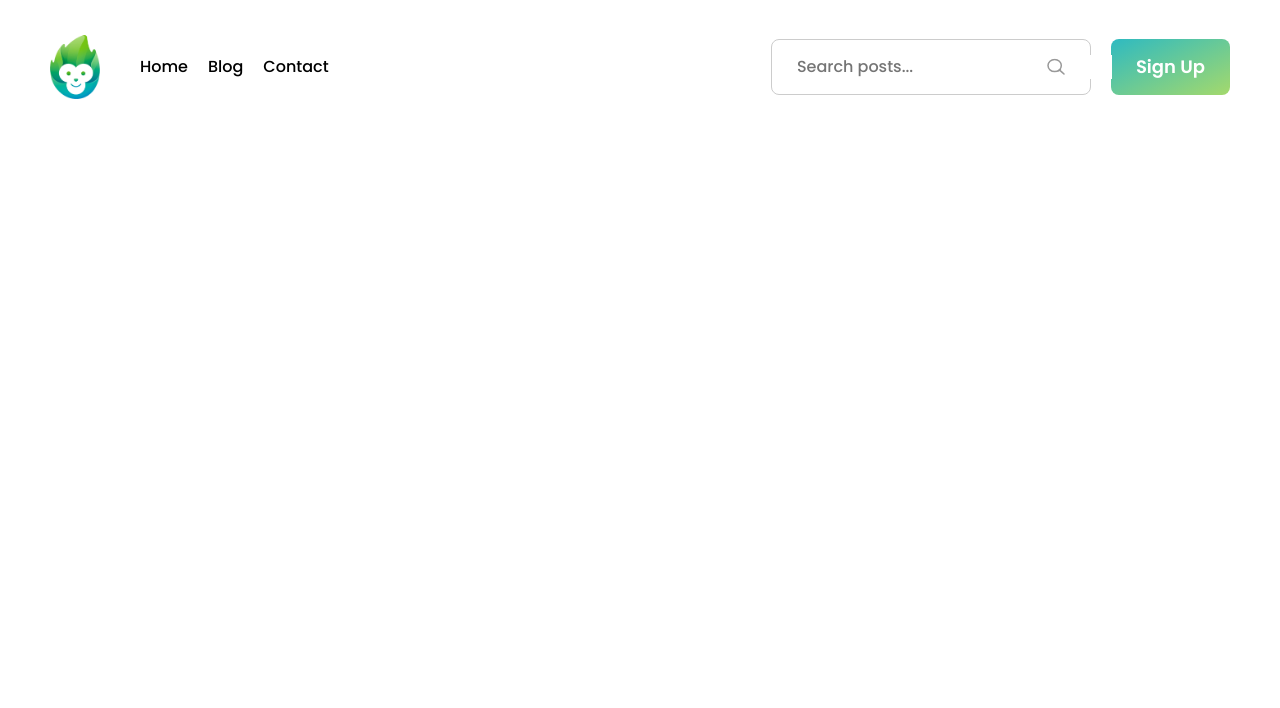
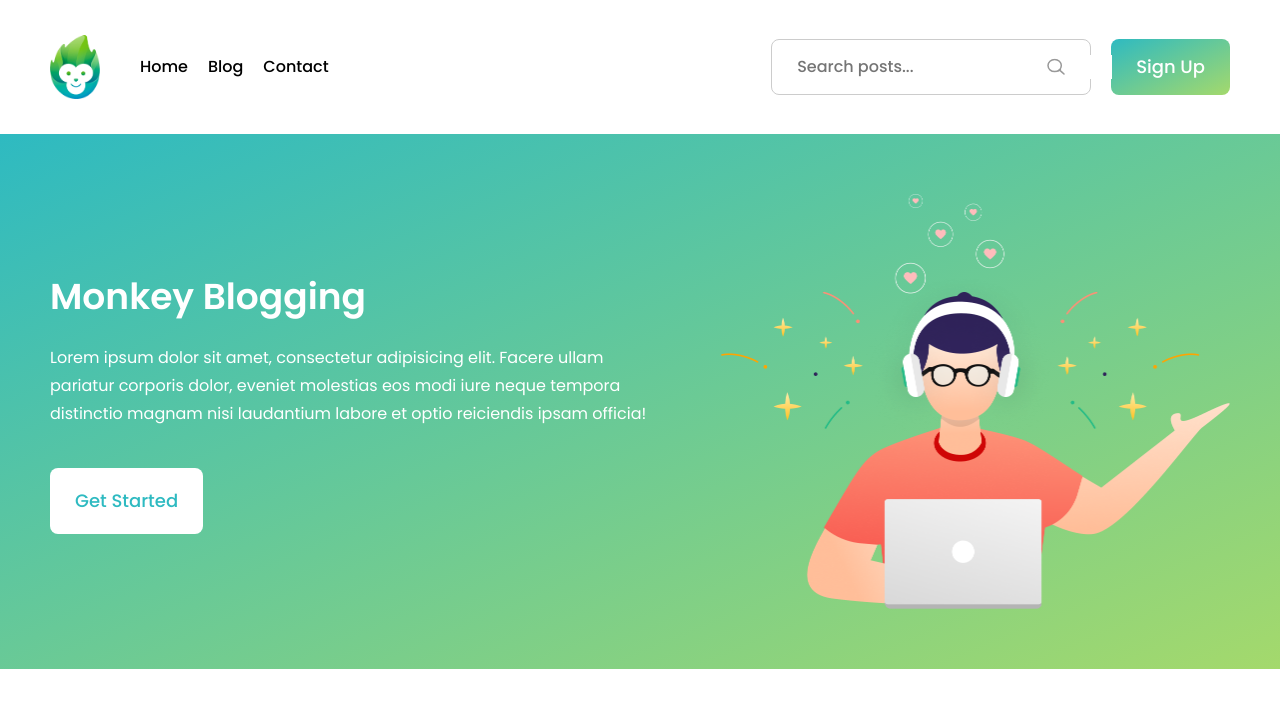
Before and after one commit to lilycuty/React-Monkey-Blogging, a React (Vite) app in the folder my-app/: page / in a window 1280 px wide. Shown: the top 708 px of the page. Built offline with nearby package versions, Linux system fonts and the light colour scheme; no server answers.

Commit message:
Update Code

```diff
--- a/my-app/src/components/button/Button.jsx
+++ b/my-app/src/components/button/Button.jsx
@@ -1,20 +1,32 @@
 import React from 'react';
-import styled from 'styled-components';
+import styled, { css } from 'styled-components';
 import { LoadingSpinner } from '../loading';
 import PropTypes from 'prop-types';
+import { NavLink } from 'react-router-dom';
 
 const ButtonStyles = styled.button`
 	cursor: pointer;
 	padding: 0 25px;
 	line-height: 1;
+
+	${(props) =>
+		props.kind === 'secondary' &&
+		css`
+			color: ${(props) => props.theme.primary};
+			background-color: white;
+		`};
+	${(props) =>
+		props.kind === 'primary' &&
+		css`
 			color: white;
 			background-image: linear-gradient(
 				to right bottom,
 				${(props) => props.theme.primary},
 				${(props) => props.theme.secondary}
 			);
+		`};
 	border-radius: 8px;
-	font-weight: 600;
+	font-weight: 500;
 	font-size: 18px;
 	height: ${(props) => props.height || '66px'};
 	display: flex;
@@ -36,22 +48,33 @@ const Button = ({
 	type = 'button',
 	onClick = () => {},
 	children,
+	kind = 'primary',
 	...props
 }) => {
-	const { isLoading } = props;
+	const { isLoading, to } = props;
 	const child = !!isLoading ? <LoadingSpinner></LoadingSpinner> : children;
 
+	if (to !== '' && typeof to === 'string') {
 		return (
-		<ButtonStyles type={type} onClick={onClick} {...props}>
+			<NavLink to={to}>
+				<ButtonStyles type={type} kind={kind} {...props}>
+					{child}
+				</ButtonStyles>
+			</NavLink>
+		);
+	}
+	return (
+		<ButtonStyles type={type} kind={kind} onClick={onClick} {...props}>
 			{child}
 		</ButtonStyles>
 	);
 };
 
 Button.propTypes = {
-	type: PropTypes.oneOf(['button', 'submit']).isRequired,
+	type: PropTypes.oneOf(['button', 'submit']),
 	isLoading: PropTypes.bool,
 	onClick: PropTypes.func,
 	children: PropTypes.node,
+	kind: PropTypes.oneOf(['primary', 'secondary']),
 };
 export default Button;
--- a/my-app/src/components/layout/Header.jsx
+++ b/my-app/src/components/layout/Header.jsx
@@ -2,6 +2,7 @@ import React from 'react';
 import styled from 'styled-components';
 import { Button } from '../button';
 import { NavLink } from 'react-router-dom';
+import { useAuth } from '../../contexts/auth-context';
 const meneLinks = [
 	{
 		url: '/',
@@ -43,6 +44,7 @@ const HeaderStyles = styled.div`
 		width: 100%;
 		max-width: 320px;
 		position: relative;
+		margin-right: 20px;
 	}
 	.search-input {
 		flex: 1;
@@ -54,12 +56,17 @@ const HeaderStyles = styled.div`
 		transform: translateY(-50%);
 		right: 25px;
 	}
-	.header-button {
-		margin-left: 20px;
-	}
 `;
 
+const getLastName = (name) => {
+	if (!name) return 'User';
+	const length = name.split(' ').length;
+	return name.split(' ')[length - 1];
+};
+
 const Header = () => {
+	const { userInfo } = useAuth();
+	console.log('Header ~ userInfo', userInfo);
 	return (
 		<HeaderStyles>
 			<div className="container">
@@ -113,9 +120,23 @@ const Header = () => {
 							</svg>
 						</span>
 					</div>
-					<Button type="button" height="56px" className="header-button">
-						Sign Up
-					</Button>
+					{!userInfo ? (
+						<Button
+							type="button"
+							height="56px"
+							className="header-button"
+							to="/sign-up"
+						>
+							Sign Up
+						</Button>
+					) : (
+						<div className="header-auth">
+							<span>Welcome back, </span>
+							<strong className="text-primary">
+								{getLastName(userInfo?.displayName)}
+							</strong>
+						</div>
+					)}
 				</div>
 			</div>
 		</HeaderStyles>
--- /dev/null
+++ b/my-app/src/components/layout/Layout.jsx
@@ -0,0 +1,13 @@
+import React, { Fragment } from 'react';
+import Header from './Header';
+
+const Layout = ({ children }) => {
+	return (
+		<Fragment>
+			<Header></Header>
+			{children}
+		</Fragment>
+	);
+};
+
+export default Layout;
--- /dev/null
+++ b/my-app/src/module/home/HomeBanner.jsx
@@ -0,0 +1,63 @@
+import React from 'react';
+import styled from 'styled-components';
+import { Button } from '../../components/button';
+
+const HomeBannerStyled = styled.div`
+	min-height: 520px;
+	padding: 40px 0;
+	background-image: linear-gradient(
+		to right bottom,
+		${(props) => props.theme.primary},
+		${(props) => props.theme.secondary}
+	);
+	.banner {
+		display: flex;
+		align-items: center;
+		justify-content: space-between;
+		&-content {
+			max-width: 600px;
+			color: white;
+		}
+		&-heading {
+			font-size: 36px;
+			margin-bottom: 20px;
+		}
+		&-desc {
+			line-height: 1.75;
+			margin-bottom: 40px;
+		}
+	}
+`;
+const HomeBanner = () => {
+	return (
+		<HomeBannerStyled>
+			<div className="container">
+				<div className="banner">
+					<div className="banner-content">
+						<h1 className="banner-heading">Monkey Blogging</h1>
+						<p className="banner-desc">
+							Lorem ipsum dolor sit amet, consectetur adipisicing elit. Facere
+							ullam pariatur corporis dolor, eveniet molestias eos modi iure
+							neque tempora distinctio magnam nisi laudantium labore et optio
+							reiciendis ipsam officia!
+						</p>
+						<Button
+							to="/sign-up"
+							kind="secondary"
+							style={{
+								display: 'inline-block',
+							}}
+						>
+							Get Started
+						</Button>
+					</div>
+					<div className="banner-image">
+						<img srcSet="/img-banner.png 2x" alt="banner" />
+					</div>
+				</div>
+			</div>
+		</HomeBannerStyled>
+	);
+};
+
+export default HomeBanner;
--- a/my-app/src/pages/HomePage.jsx
+++ b/my-app/src/pages/HomePage.jsx
@@ -2,14 +2,17 @@ import { signOut } from 'firebase/auth';
 import React from 'react';
 import { auth } from '../firebase/firebase-config';
 import styled from 'styled-components';
-import Header from '../components/layout/Header';
+import Layout from '../components/layout/Layout';
+import HomeBanner from '../module/home/HomeBanner';
 
 const HomePageStyles = styled.div``;
 
 const HomePage = () => {
 	return (
 		<HomePageStyles>
-			<Header></Header>
+			<Layout>
+				<HomeBanner></HomeBanner>
+			</Layout>
 		</HomePageStyles>
 	);
 };
--- a/my-app/src/pages/SignInPage.jsx
+++ b/my-app/src/pages/SignInPage.jsx
@@ -15,7 +15,6 @@ import { signInWithEmailAndPassword } from 'firebase/auth';
 import { auth } from '../firebase/firebase-config';
 
 const schema = yup.object({
-	fullname: yup.string().required('Please enter your fullname'),
 	email: yup
 		.string()
 		.email('Please enter valid email address')
@@ -106,6 +105,7 @@ const SignInPage = () => {
 				<Button
 					type="submit"
 					style={{
+						width: '100%',
 						maxWidth: 300,
 						margin: '0 auto',
 					}}
--- a/my-app/src/pages/SignUpPage.jsx
+++ b/my-app/src/pages/SignUpPage.jsx
@@ -140,6 +140,7 @@ const SignUpPage = () => {
 				<Button
 					type="submit"
 					style={{
+						width: '100%',
 						maxWidth: 300,
 						margin: '0 auto',
 					}}
--- a/my-app/src/styles/index.scss
+++ b/my-app/src/styles/index.scss
@@ -55,3 +55,6 @@ a {
 	margin: 0 auto;
 	padding: 20px 0;
 }
+.text-primary {
+	color: #a4d96c;
+}
```
Also changed, not shown: my-app/public/img-banner.png (added). Lines whose indentation alone changed are shown as unchanged.
